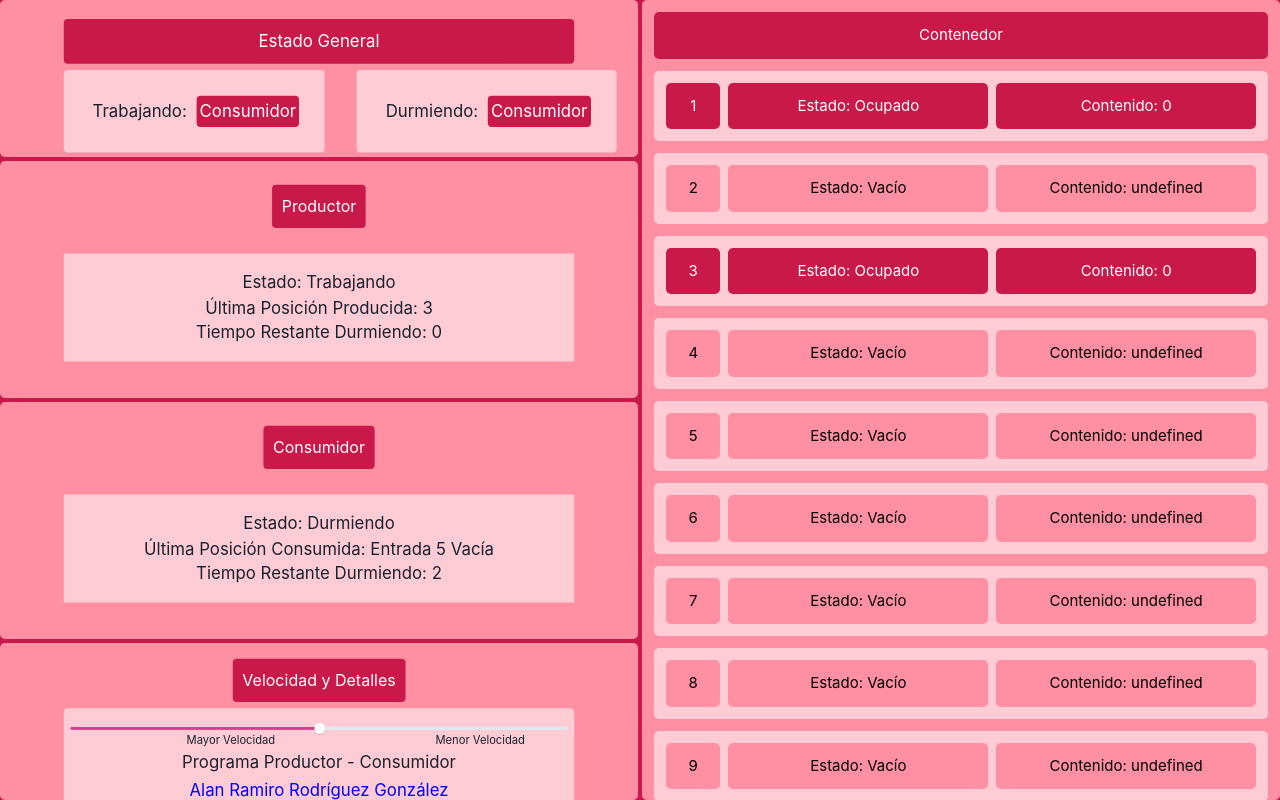
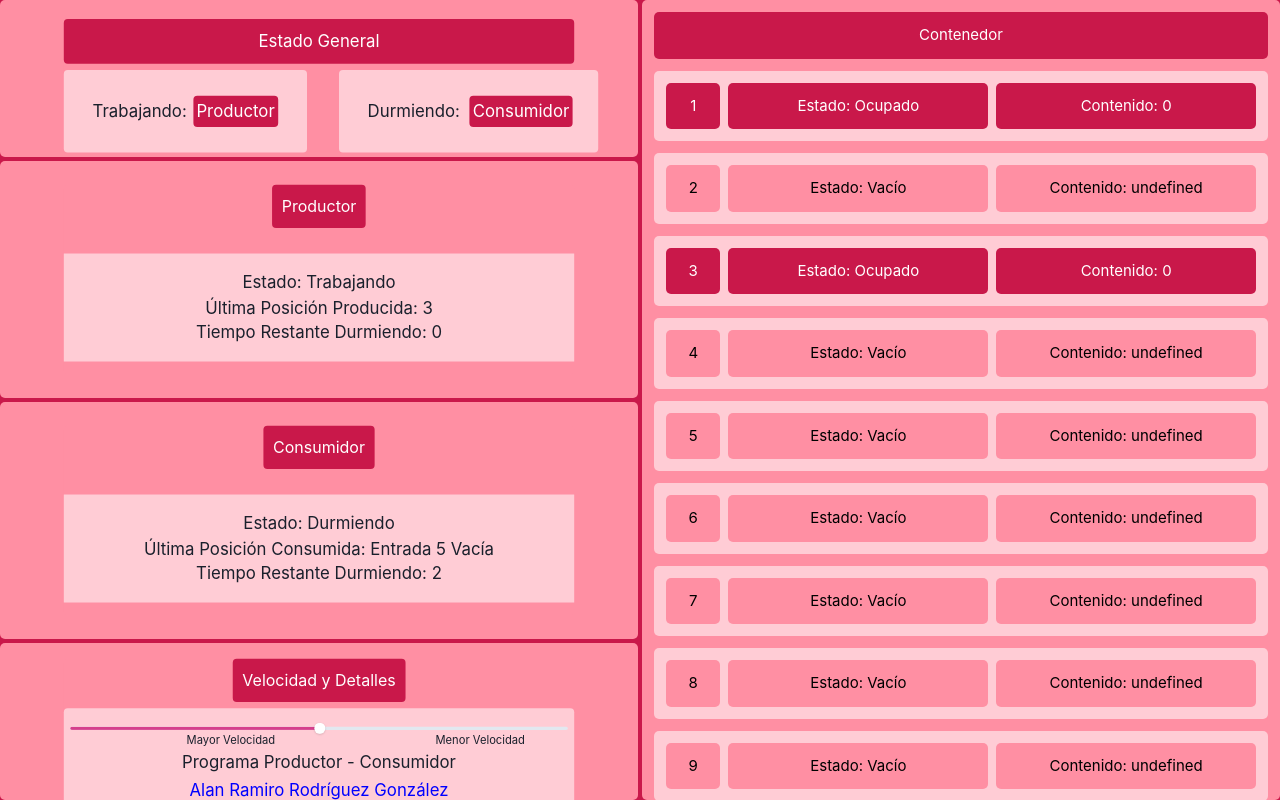
Before and after one commit to Alan-Rodz/SemSOTarea12, a Next.js app: page / in a window 1280 px wide. Built offline with nearby package versions, Linux system fonts and the light colour scheme.

Commit message:
detalles finales

```diff
--- a/class/Contenedor.ts
+++ b/class/Contenedor.ts
@@ -24,7 +24,7 @@ export class Contenedor<T> {
 
   // ... Funcionamiento ...........................................................
   agregar(elem: T) {
-    if (this.indiceUltimaInsercion >= this.tamaño) { this.indiceUltimaInsercion = 0; }
+    if(this.indiceUltimaInsercion >= this.tamaño) { this.indiceUltimaInsercion = 0; }
     this.arreglo[this.indiceUltimaInsercion].estado = 'Ocupado';
     this.arreglo[this.indiceUltimaInsercion].contenido = elem;
     this.indiceUltimaInsercion++;
@@ -33,7 +33,7 @@ export class Contenedor<T> {
   }
 
   consumir() {
-    if (this.indiceUltimoConsumo >= this.tamaño) { this.indiceUltimoConsumo = 0; }
+    if(this.indiceUltimoConsumo >= this.tamaño) { this.indiceUltimoConsumo = 0; }
     if(!this.arreglo[this.indiceUltimoConsumo].contenido) { this.indiceUltimoConsumo++; return  `Entrada ${this.indiceUltimoConsumo} Vacía`; }
 
     this.arreglo[this.indiceUltimoConsumo].estado = 'Vacío';
--- a/class/Observar.ts
+++ b/class/Observar.ts
@@ -6,7 +6,7 @@ export const crearObservable = (numeroLimite: number, velocidad: number) => {
     let val = 0; /*closed over in closure*/
 
     const interval = setInterval(() => {
-      if (val === numeroLimite) { observer.complete(); };
+      if(val === numeroLimite) { observer.complete(); };
 
       // else
       observer.next(val);
--- a/component/seccion/SeccionEstadoGeneral.tsx
+++ b/component/seccion/SeccionEstadoGeneral.tsx
@@ -39,11 +39,11 @@ export const SeccionEstadoGeneral: React.FC<SeccionEstadoGeneralProps> = ({ isPr
                             <Box padding={1}>
                                 Trabajando:
                             </Box>
-                            <Box bgColor={GLOBAL_SECONDARY_COLOR} color={'white'} borderRadius={GLOBAL_BORDER_RADIUS} padding={sueñoProductor > 0 ? 1 : 0}>
-                                {`${sueñoProductor > 0 ? ' Productor' : ''}`}
+                            <Box bgColor={GLOBAL_SECONDARY_COLOR} color={'white'} borderRadius={GLOBAL_BORDER_RADIUS} padding={isProduciendo  ? 1 : 0}>
+                                {`${isProduciendo ? ' Productor' : ''}`}
                             </Box>
-                            <Box bgColor={GLOBAL_SECONDARY_COLOR} color={'white'} borderRadius={GLOBAL_BORDER_RADIUS} padding={sueñoConsumidor > 0 ? 1 : 0}>
-                                {`${sueñoConsumidor > 0 ? ' Consumidor' : ''}`}
+                            <Box bgColor={GLOBAL_SECONDARY_COLOR} color={'white'} borderRadius={GLOBAL_BORDER_RADIUS} padding={isConsumiendo ? 1 : 0}>
+                                {`${isConsumiendo ? ' Consumidor' : ''}`}
                             </Box>
                         </Flex>
                     </Box>
--- a/pages/index.tsx
+++ b/pages/index.tsx
@@ -27,6 +27,7 @@ const Home: NextPage = () => {
   // --- State --------------------------------------------------------------------
   const [contenedorMostrado, setContenedorMostrado] = useState<Contenedor<number>>(contenedor);
   const [velocidad, setVelocidad] = useState(500);
+  const [isTerminado, setIsTerminado] = useState(false);
 
   const [isProduciendo, setIsProduciendo] = useState(false);
   const [ultimaPosicionProductor, setUltimaPosicionProductor] = useState(0);
@@ -39,12 +40,13 @@ const Home: NextPage = () => {
 
   // --- Effects ------------------------------------------------------------------
   useEffect(() => { // Effect Productor
-    if (isProduciendo) { return/*productor produciendo*/; }
+    if(isTerminado) { return/*programa terminado*/; }
+    if(isProduciendo) { return/*productor produciendo*/; }
 
     const interval = setInterval(() => {
-      if (sueñoProductor > 0) { setSueñoProductor(sueñoProductor => sueñoProductor - 1); return/*productor durmiendo*/; }
+      if(sueñoProductor > 0) { setSueñoProductor(sueñoProductor => sueñoProductor - 1); return/*productor durmiendo*/; }
 
-      if (isProduciendo === false) {
+      if(isProduciendo === false) {
         setIsProduciendo(true);
         const prod$ = crearObservable(aleatorio(), velocidad);
         prod$.subscribe({
@@ -67,12 +69,13 @@ const Home: NextPage = () => {
 
 
   useEffect(() => { // Effect Consumidor
-    if (isConsumiendo) { return/*consumidor consumiendo*/; }
+    if(isTerminado) { return/*programa terminado*/; }
+    if(isConsumiendo) { return/*consumidor consumiendo*/; }
 
     const interval = setInterval(() => {
-      if (sueñoConsumidor > 0) { setSueñoConsumidor(sueñoConsumidor => sueñoConsumidor - 1); return/*consumidor durmiendo*/; }
+      if(sueñoConsumidor > 0) { setSueñoConsumidor(sueñoConsumidor => sueñoConsumidor - 1); return/*consumidor durmiendo*/; }
 
-      if (isConsumiendo === false) {
+      if(isConsumiendo === false) {
         setIsConsumiendo(true);
         const consume$ = crearObservable(aleatorio(), velocidad);
         consume$.subscribe({
@@ -93,6 +96,17 @@ const Home: NextPage = () => {
     return () => clearInterval(interval);
   }, [sueñoConsumidor, isConsumiendo]);
 
+  useEffect(() => {
+    const handleUserKeyPress = (e: KeyboardEvent) => {
+      if(e.key==='Escape') {
+        e.preventDefault();
+        setIsTerminado(true);
+      }
+    }
+    document.addEventListener('keydown', handleUserKeyPress);
+
+    return () => { document.removeEventListener('keydown', handleUserKeyPress); };
+  }, []);
 
   return (
     <Grid h={'100vh'} templateRows={'repeat(10, 1fr)'} templateColumns={'repeat(10, 1fr)'} backgroundColor={GLOBAL_SECONDARY_COLOR} gap={1}>
```
